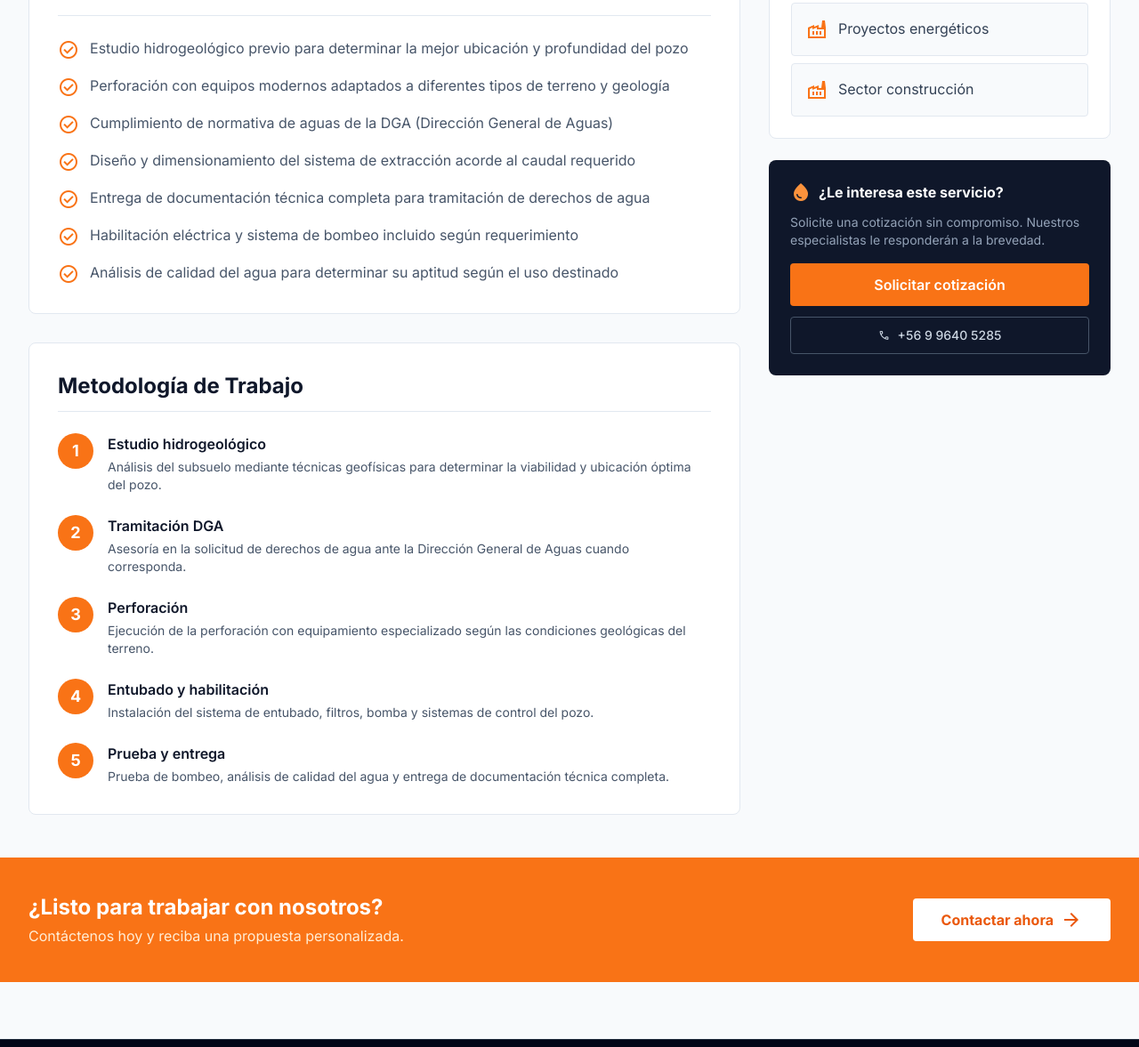
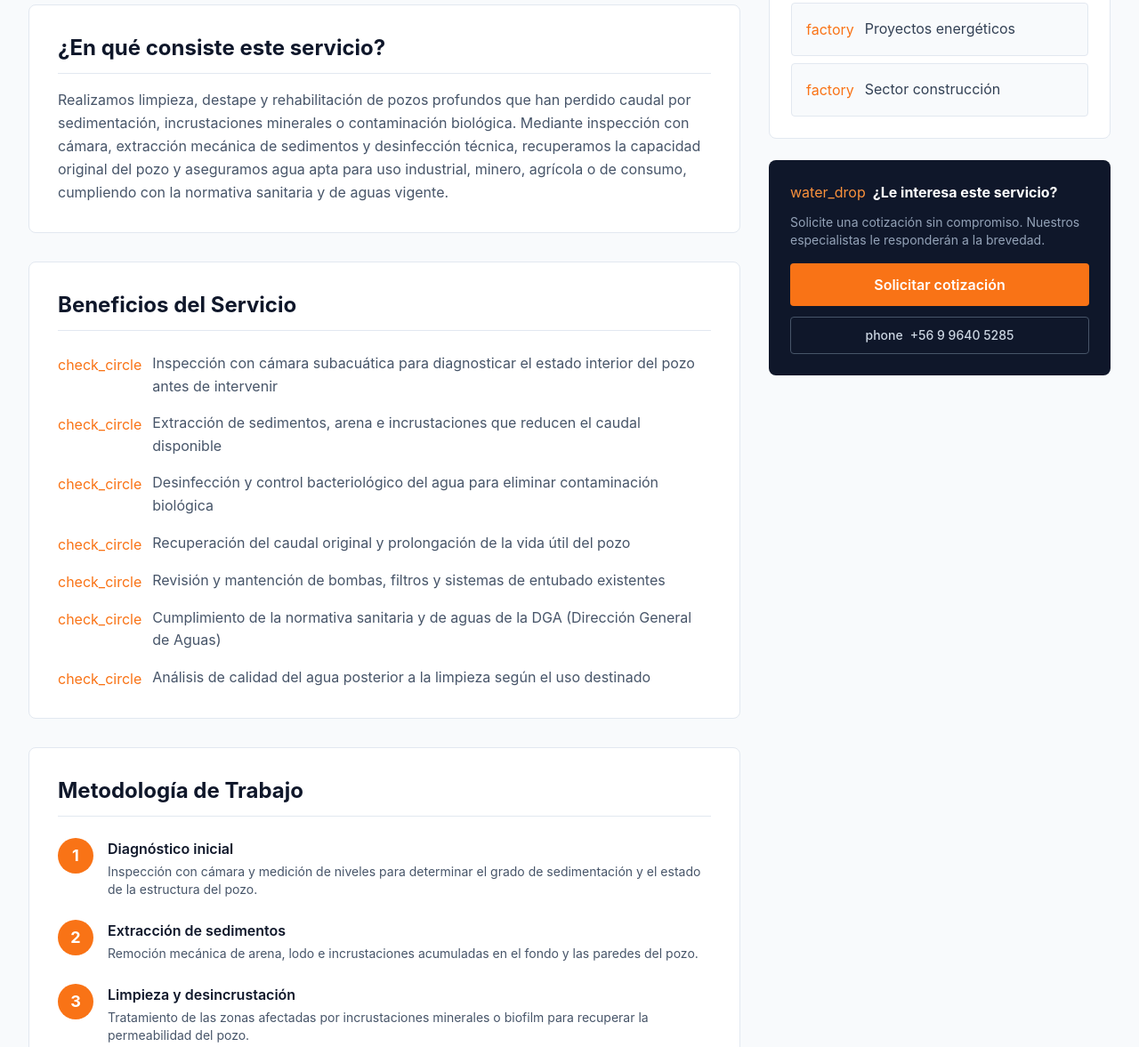
Before and after one commit to matyt97/Vishua2, a website: page servicios/pozo-profundo.html in a window 1280 px wide. Shown: the part 1054-2231 px from the top of the page at 89% size. Drawn offline with nearby package versions, Linux system fonts and the light colour scheme.

Commit message:
Actualizar pozo-profundo.html: contenido de limpieza, imagen y meta de seguridad
Added meta tags for security and referrer policy. Updated service description for clarity and corrected formatting issues.

```diff
--- a/servicios/pozo-profundo.html
+++ b/servicios/pozo-profundo.html
@@ -2,8 +2,10 @@
 <html lang="es">
 <head>
 <meta charset="UTF-8" /><meta name="viewport" content="width=device-width, initial-scale=1.0" />
-<title>Limpieza de Pozos Profundos | Vishua SPA</title></title>
+<title>Limpieza de Pozos Profundos | Vishua SPA</title>
 <meta name="description" content="Servicio especializado en limpieza, mantenimiento y rehabilitación de pozos profundos para garantizar la calidad y caudal del agua subterránea." />
+<meta http-equiv="Content-Security-Policy" content="default-src 'self'; script-src 'self' https://cdn.tailwindcss.com 'unsafe-inline'; style-src 'self' 'unsafe-inline' https://fonts.googleapis.com; font-src https://fonts.gstatic.com; img-src 'self' data:; connect-src 'self'; base-uri 'self'; frame-ancestors 'self'" />
+<meta name="referrer" content="strict-origin-when-cross-origin" />
 <script src="https://cdn.tailwindcss.com"></script>
 <link href="https://fonts.googleapis.com/css2?family=Material+Symbols+Outlined:opsz,wght,FILL,GRAD@20..48,100..700,0..1,-50..200" rel="stylesheet" />
 <link href="https://fonts.googleapis.com/css2?family=Inter:wght@300;400;500;600;700&display=swap" rel="stylesheet" />
@@ -76,7 +78,7 @@
 <div class="max-w-[1280px] mx-auto">
 <div class="inline-flex items-center gap-3 bg-orange-500/10 border border-orange-500/30 rounded-full px-4 py-1.5 mb-6"><span class="material-symbols-outlined text-orange-400" style="font-variation-settings:'FILL' 1">water_drop</span><span class="text-orange-400 text-xs font-semibold uppercase tracking-wider">Servicio</span></div>
 <h1 class="text-3xl md:text-5xl font-bold text-white mb-4 leading-tight">Limpieza de Pozos Profundos</h1>
-<p class="text-slate-300 text-lg md:text-xl max-w-2xl">Servicio especializado en limpieza, mantenimiento y rehabilitaci&#243;n de pozos profundos para garantizar la calidad y caudal del agua subterr&#225;nea.</p>
+<p class="text-slate-300 text-lg md:text-xl max-w-2xl">Servicio especializado en limpieza, mantenimiento y rehabilitación de pozos profundos para garantizar la calidad y caudal del agua subterránea.</p>
 <div class="mt-8 flex flex-wrap gap-4">
 <a href="../contacto.html" class="inline-flex items-center gap-2 bg-orange-500 hover:bg-orange-600 text-white font-semibold px-6 py-3 rounded transition-colors">Cotizar ahora <span class="material-symbols-outlined">arrow_forward</span></a>
 <a href="../servicios.html" class="inline-flex items-center gap-2 border border-slate-600 hover:border-orange-400 text-slate-300 hover:text-orange-400 font-semibold px-6 py-3 rounded transition-colors">Ver todos los servicios</a>
@@ -86,27 +88,31 @@
 <section class="py-12 px-4 md:px-8">
 <div class="max-w-[1280px] mx-auto grid grid-cols-1 lg:grid-cols-3 gap-8">
 <div class="lg:col-span-2 space-y-8">
+<div class="rounded-lg overflow-hidden border border-slate-200 shadow-sm">
+<img src="../pozo_profundo.png" alt="Trabajo de limpieza y mantenimiento de pozo profundo" class="w-full h-64 md:h-80 object-cover" />
+</div>
 <div class="bg-white border border-slate-200 rounded-lg p-6 md:p-8">
 <h2 class="text-2xl font-bold text-slate-900 mb-4 pb-3 border-b border-slate-200">¿En qué consiste este servicio?</h2>
-<p class="text-slate-600 leading-relaxed">Entregamos servicios integrales de ingeniería, excavación y habilitación de pozos profundos para captación de agua subterránea, destinados a abastecer operaciones industriales, mineras y agrícolas. Contamos con equipamiento técnico especializado y el equipo profesional para llevar a cabo proyectos de perforación en condiciones geológicas diversas, garantizando la eficiencia y sostenibilidad del recurso hídrico.</p>
+<p class="text-slate-600 leading-relaxed">Realizamos limpieza, destape y rehabilitación de pozos profundos que han perdido caudal por sedimentación, incrustaciones minerales o contaminación biológica. Mediante inspección con cámara, extracción mecánica de sedimentos y desinfección técnica, recuperamos la capacidad original del pozo y aseguramos agua apta para uso industrial, minero, agrícola o de consumo, cumpliendo con la normativa sanitaria y de aguas vigente.</p>
 </div>
 <div class="bg-white border border-slate-200 rounded-lg p-6 md:p-8">
 <h2 class="text-2xl font-bold text-slate-900 mb-6 pb-3 border-b border-slate-200">Beneficios del Servicio</h2>
-<ul class="space-y-4"><li class="flex items-start gap-3"><span class="material-symbols-outlined text-secondary mt-0.5 flex-shrink-0">check_circle</span><span style="font-size:1rem;line-height:1.6;color:#475569">Estudio hidrogeológico previo para determinar la mejor ubicación y profundidad del pozo</span></li>
-<li class="flex items-start gap-3"><span class="material-symbols-outlined text-secondary mt-0.5 flex-shrink-0">check_circle</span><span style="font-size:1rem;line-height:1.6;color:#475569">Perforación con equipos modernos adaptados a diferentes tipos de terreno y geología</span></li>
-<li class="flex items-start gap-3"><span class="material-symbols-outlined text-secondary mt-0.5 flex-shrink-0">check_circle</span><span style="font-size:1rem;line-height:1.6;color:#475569">Cumplimiento de normativa de aguas de la DGA (Dirección General de Aguas)</span></li>
-<li class="flex items-start gap-3"><span class="material-symbols-outlined text-secondary mt-0.5 flex-shrink-0">check_circle</span><span style="font-size:1rem;line-height:1.6;color:#475569">Diseño y dimensionamiento del sistema de extracción acorde al caudal requerido</span></li>
-<li class="flex items-start gap-3"><span class="material-symbols-outlined text-secondary mt-0.5 flex-shrink-0">check_circle</span><span style="font-size:1rem;line-height:1.6;color:#475569">Entrega de documentación técnica completa para tramitación de derechos de agua</span></li>
-<li class="flex items-start gap-3"><span class="material-symbols-outlined text-secondary mt-0.5 flex-shrink-0">check_circle</span><span style="font-size:1rem;line-height:1.6;color:#475569">Habilitación eléctrica y sistema de bombeo incluido según requerimiento</span></li>
-<li class="flex items-start gap-3"><span class="material-symbols-outlined text-secondary mt-0.5 flex-shrink-0">check_circle</span><span style="font-size:1rem;line-height:1.6;color:#475569">Análisis de calidad del agua para determinar su aptitud según el uso destinado</span></li></ul>
+<ul class="space-y-4">
+<li class="flex items-start gap-3"><span class="material-symbols-outlined text-secondary mt-0.5 flex-shrink-0">check_circle</span><span style="font-size:1rem;line-height:1.6;color:#475569">Inspección con cámara subacuática para diagnosticar el estado interior del pozo antes de intervenir</span></li>
+<li class="flex items-start gap-3"><span class="material-symbols-outlined text-secondary mt-0.5 flex-shrink-0">check_circle</span><span style="font-size:1rem;line-height:1.6;color:#475569">Extracción de sedimentos, arena e incrustaciones que reducen el caudal disponible</span></li>
+<li class="flex items-start gap-3"><span class="material-symbols-outlined text-secondary mt-0.5 flex-shrink-0">check_circle</span><span style="font-size:1rem;line-height:1.6;color:#475569">Desinfección y control bacteriológico del agua para eliminar contaminación biológica</span></li>
+<li class="flex items-start gap-3"><span class="material-symbols-outlined text-secondary mt-0.5 flex-shrink-0">check_circle</span><span style="font-size:1rem;line-height:1.6;color:#475569">Recuperación del caudal original y prolongación de la vida útil del pozo</span></li>
+<li class="flex items-start gap-3"><span class="material-symbols-outlined text-secondary mt-0.5 flex-shrink-0">check_circle</span><span style="font-size:1rem;line-height:1.6;color:#475569">Revisión y mantención de bombas, filtros y sistemas de entubado existentes</span></li>
+<li class="flex items-start gap-3"><span class="material-symbols-outlined text-secondary mt-0.5 flex-shrink-0">check_circle</span><span style="font-size:1rem;line-height:1.6;color:#475569">Cumplimiento de la normativa sanitaria y de aguas de la DGA (Dirección General de Aguas)</span></li>
+<li class="flex items-start gap-3"><span class="material-symbols-outlined text-secondary mt-0.5 flex-shrink-0">check_circle</span><span style="font-size:1rem;line-height:1.6;color:#475569">Análisis de calidad del agua posterior a la limpieza según el uso destinado</span></li></ul>
 </div>
 <div class="bg-white border border-slate-200 rounded-lg p-6 md:p-8">
 <h2 class="text-2xl font-bold text-slate-900 mb-6 pb-3 border-b border-slate-200">Metodología de Trabajo</h2>
-<div class="space-y-6"><div class="flex items-start gap-4"><div class="flex-shrink-0 w-10 h-10 rounded-full bg-orange-500 text-white flex items-center justify-center font-bold text-lg">1</div><div><h4 class="font-semibold text-slate-900 mb-1">Estudio hidrogeológico</h4><p class="text-slate-600 text-sm">Análisis del subsuelo mediante técnicas geofísicas para determinar la viabilidad y ubicación óptima del pozo.</p></div></div>
-<div class="flex items-start gap-4"><div class="flex-shrink-0 w-10 h-10 rounded-full bg-orange-500 text-white flex items-center justify-center font-bold text-lg">2</div><div><h4 class="font-semibold text-slate-900 mb-1">Tramitación DGA</h4><p class="text-slate-600 text-sm">Asesoría en la solicitud de derechos de agua ante la Dirección General de Aguas cuando corresponda.</p></div></div>
-<div class="flex items-start gap-4"><div class="flex-shrink-0 w-10 h-10 rounded-full bg-orange-500 text-white flex items-center justify-center font-bold text-lg">3</div><div><h4 class="font-semibold text-slate-900 mb-1">Perforación</h4><p class="text-slate-600 text-sm">Ejecución de la perforación con equipamiento especializado según las condiciones geológicas del terreno.</p></div></div>
-<div class="flex items-start gap-4"><div class="flex-shrink-0 w-10 h-10 rounded-full bg-orange-500 text-white flex items-center justify-center font-bold text-lg">4</div><div><h4 class="font-semibold text-slate-900 mb-1">Entubado y habilitación</h4><p class="text-slate-600 text-sm">Instalación del sistema de entubado, filtros, bomba y sistemas de control del pozo.</p></div></div>
-<div class="flex items-start gap-4"><div class="flex-shrink-0 w-10 h-10 rounded-full bg-orange-500 text-white flex items-center justify-center font-bold text-lg">5</div><div><h4 class="font-semibold text-slate-900 mb-1">Prueba y entrega</h4><p class="text-slate-600 text-sm">Prueba de bombeo, análisis de calidad del agua y entrega de documentación técnica completa.</p></div></div></div>
+<div class="space-y-6"><div class="flex items-start gap-4"><div class="flex-shrink-0 w-10 h-10 rounded-full bg-orange-500 text-white flex items-center justify-center font-bold text-lg">1</div><div><h4 class="font-semibold text-slate-900 mb-1">Diagnóstico inicial</h4><p class="text-slate-600 text-sm">Inspección con cámara y medición de niveles para determinar el grado de sedimentación y el estado de la estructura del pozo.</p></div></div>
+<div class="flex items-start gap-4"><div class="flex-shrink-0 w-10 h-10 rounded-full bg-orange-500 text-white flex items-center justify-center font-bold text-lg">2</div><div><h4 class="font-semibold text-slate-900 mb-1">Extracción de sedimentos</h4><p class="text-slate-600 text-sm">Remoción mecánica de arena, lodo e incrustaciones acumuladas en el fondo y las paredes del pozo.</p></div></div>
+<div class="flex items-start gap-4"><div class="flex-shrink-0 w-10 h-10 rounded-full bg-orange-500 text-white flex items-center justify-center font-bold text-lg">3</div><div><h4 class="font-semibold text-slate-900 mb-1">Limpieza y desincrustación</h4><p class="text-slate-600 text-sm">Tratamiento de las zonas afectadas por incrustaciones minerales o biofilm para recuperar la permeabilidad del pozo.</p></div></div>
+<div class="flex items-start gap-4"><div class="flex-shrink-0 w-10 h-10 rounded-full bg-orange-500 text-white flex items-center justify-center font-bold text-lg">4</div><div><h4 class="font-semibold text-slate-900 mb-1">Desinfección</h4><p class="text-slate-600 text-sm">Aplicación de un proceso de desinfección controlado para eliminar contaminación bacteriológica del agua.</p></div></div>
+<div class="flex items-start gap-4"><div class="flex-shrink-0 w-10 h-10 rounded-full bg-orange-500 text-white flex items-center justify-center font-bold text-lg">5</div><div><h4 class="font-semibold text-slate-900 mb-1">Prueba y entrega</h4><p class="text-slate-600 text-sm">Prueba de bombeo, análisis de calidad del agua y entrega de un informe técnico con el estado final del pozo.</p></div></div></div>
 </div>
 </div>
 <div class="space-y-6">
```
